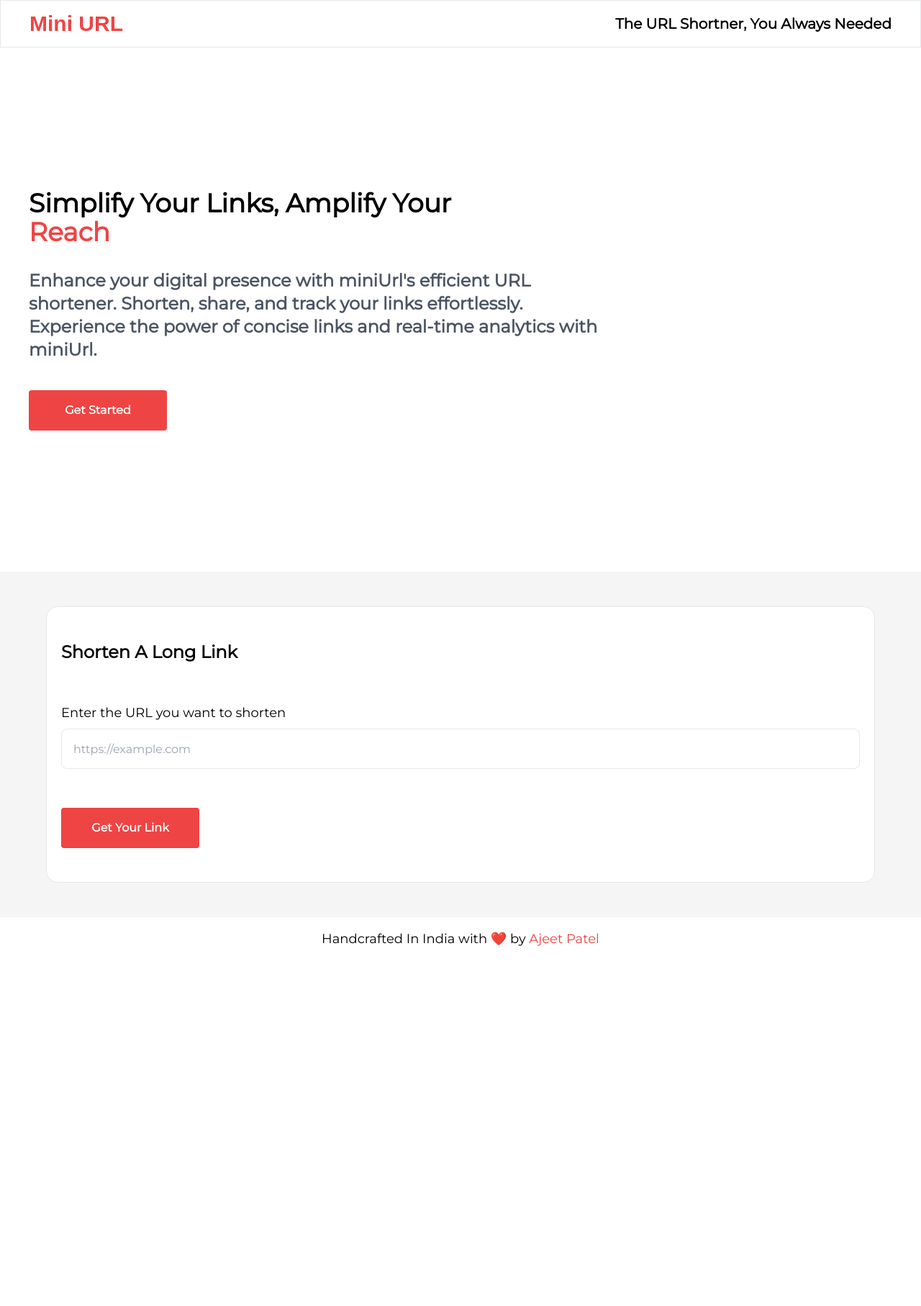
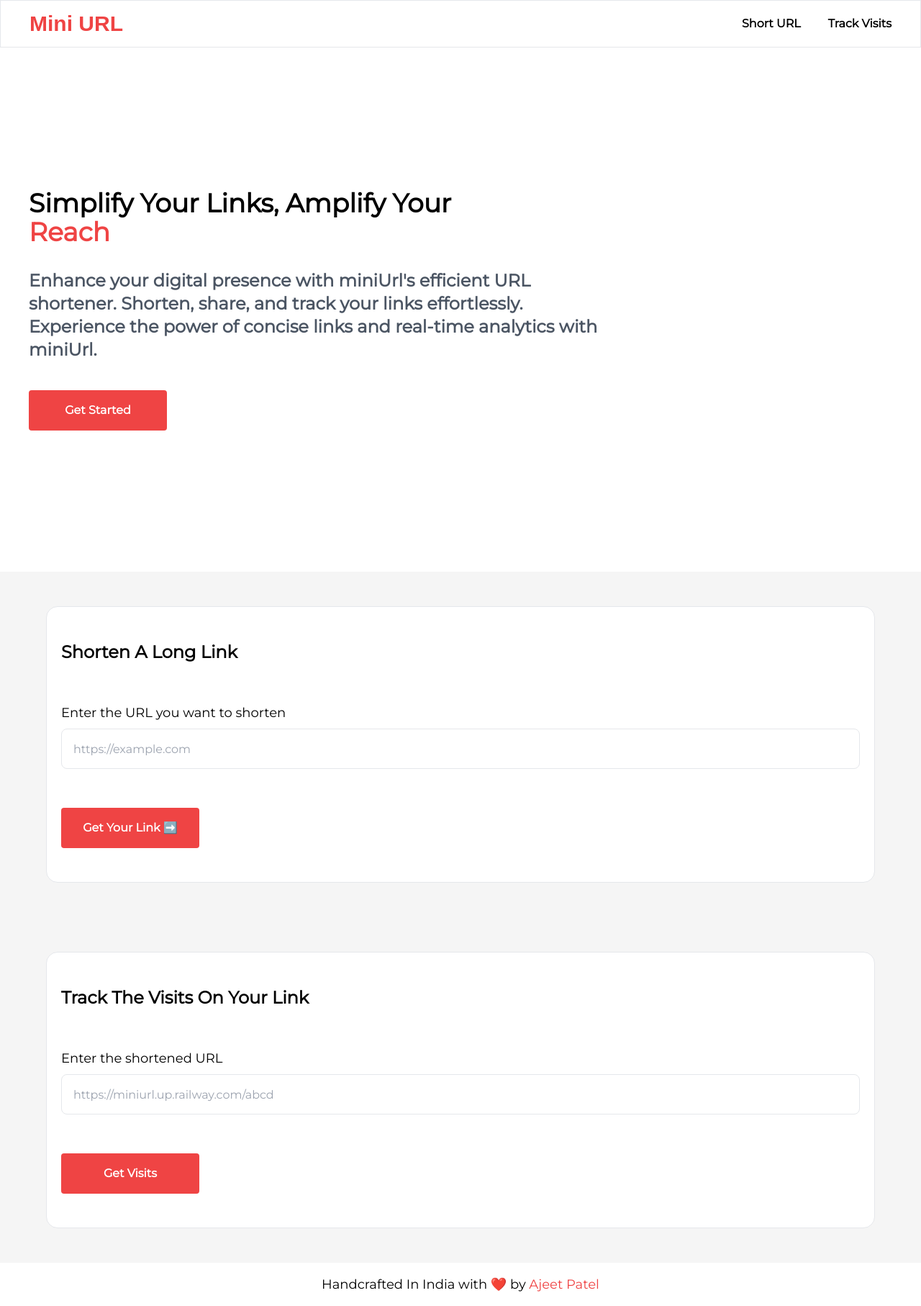
Before and after one commit to Ajeet1606/mini-url-frontend, a React (Vite) app: page / in a window 1280 px wide. Shown: the whole page at 72% size. Before the commit the page ends 1334 px from the top, so only its background shows below. Built offline with nearby package versions, Linux system fonts and the light colour scheme; a web font is replaced by a local one.

Commit message:
created visit history page and scroll on onclick.

```diff
--- a/src/App.tsx
+++ b/src/App.tsx
@@ -1,14 +1,12 @@
 import "./App.css";
-import Footer from "./pages/Footer";
-import Navbar from "./pages/Navbar";
 import RouteConfig from "./routes/RouteConfig";
 
 function App() {
   return (
     <>
-      <Navbar />
+      {/* <Navbar /> */}
       <RouteConfig />
-      <Footer/>
+      {/* <Footer/> */}
     </>
   );
 }
--- a/src/components/Shortner.tsx
+++ b/src/components/Shortner.tsx
@@ -1,7 +1,7 @@
 import { useState } from "react";
 import { URL } from "../routes/IPConfig";
 interface props {
-  inputRef: React.RefObject<HTMLDivElement> | null;
+  inputRef?: React.RefObject<HTMLDivElement> | null;
 }
 const Shortner: React.FC<props> = ({ inputRef }) => {
   const [link, setLink] = useState<string>("");
@@ -47,6 +47,7 @@ const Shortner: React.FC<props> = ({ inputRef }) => {
   return (
     <>
       <div
+        id="shortUrl"
         ref={inputRef}
         className="w-full bg-[#f5f5f5] h-[60vh] flex justify-center items-center font-montserrat"
       >
@@ -77,7 +78,7 @@ const Shortner: React.FC<props> = ({ inputRef }) => {
             className="bg-red-500 text-white font-bold py-3 md:py-4 px-4 rounded md:w-48"
             onClick={handleGetShortLink}
           >
-            Get Your Link
+            {uniqueId === "" ? `Get Your Link ➡️` : "Your Link ➡️"}
           </button>
 
           <p
--- /dev/null
+++ b/src/components/VisitsHistory.tsx
@@ -0,0 +1,136 @@
+import { useState } from "react";
+import { URL } from "../routes/IPConfig";
+import { epochToHumanReadable } from "../utils/utils";
+
+interface visitsHistory {
+  totalClicks: number;
+  timeline: {
+    timestamp: number;
+    _id: string;
+  }[];
+}
+const VisitsHistory = () => {
+  const [link, setLink] = useState<string>("");
+  const [showErrorMessage, setShowErrorMessage] = useState<boolean>(false);
+  const [visitsData, setVisitsData] = useState<visitsHistory>({
+    totalClicks: -1,
+    timeline: [],
+  });
+
+  console.log(visitsData);
+
+  const handleLinkInput = (e: any) => {
+    setLink(e?.target.value);
+    setShowErrorMessage(false);
+    setVisitsData({
+      totalClicks: -1,
+      timeline: [],
+    });
+  };
+
+  const handleGetShortLink = async () => {
+    if (link.length == 0) {
+      setShowErrorMessage(true);
+      return;
+    }
+    console.log(link, URL);
+
+    const shortId = link.split(".app/")[1];
+    console.log(shortId);
+
+    try {
+      const response = await fetch(`${URL}/analytics/${shortId}`, {
+        method: "GET",
+        // headers: {
+        //   "Content-Type": "application/json",
+        // },
+      });
+
+      // Check if the response is OK (status in the range 200-299)
+      if (!response.ok) {
+        throw new Error(`HTTP error! Status: ${response.status}`);
+      }
+
+      // Parse the response data
+      const data = await response.json();
+
+      setVisitsData(data);
+    } catch (error) {
+      console.log(error);
+    }
+  };
+  return (
+    <div
+      id="trackUrl"
+      className={`w-full bg-[#f5f5f5] ${visitsData.totalClicks == -1 ? "h-[60vh]" : "h-[100vh]"} flex justify-center items-center font-montserrat`}
+    >
+      <div className="w-[90%] bg-white h-4/5 border rounded-2xl p-5 flex flex-col justify-around">
+        <h3 className="text-base md:text-2xl font-extrabold">
+          Track The Visits On Your Link
+        </h3>
+        <div className="flex flex-col gap-2">
+          <p className="text-sm md:text-lg">Enter the shortened URL</p>
+          <input
+            className="w-full h-10 md:h-14 p-4 border rounded-lg focus-within:border-red-500 focus-visible:border-red-500"
+            type="text"
+            placeholder="https://miniurl.up.railway.com/abcd"
+            onChange={(e) => handleLinkInput(e)}
+          />
+          <span
+            className={`text-red-500 ${
+              link.trim().length == 0 && showErrorMessage ? "block" : "hidden"
+            }`}
+          >
+            Please provide a valid link
+          </span>
+        </div>
+
+        <button
+          className="bg-red-500 text-white font-bold py-3 md:py-4 px-4 rounded md:w-48"
+          onClick={handleGetShortLink}
+        >
+          Get Visits
+        </button>
+
+        <p
+          className={
+            visitsData.totalClicks === -1
+              ? "hidden"
+              : "text-center text-sm md:text-lg block"
+          }
+        >
+          Your link got:{" "}
+          <span className="text-red-500">
+            {visitsData.totalClicks} clicks
+          </span>
+        </p>
+
+        <div className={visitsData.timeline.length === 0 ? "hidden" : ""}>
+          <p className="text-center text-sm md:text-lg font-semibold mb-3">
+            TimeLine Of Visits
+          </p>
+          <div className="border rounded-md shadow p-5">
+            <table className="w-full">
+              <thead>
+                <tr>
+                  <th className="text-left">Serial No.</th>
+                  <th className="text-left">Time</th>
+                </tr>
+              </thead>
+              <tbody className="mt-3">
+                {visitsData.timeline.map((item, index: number) => (
+                  <tr>
+                    <td>{index + 1}.</td>
+                    <td>{epochToHumanReadable(item.timestamp)}</td>
+                  </tr>
+                ))}
+              </tbody>
+            </table>
+          </div>
+        </div>
+      </div>
+    </div>
+  );
+};
+
+export default VisitsHistory;
--- a/src/pages/Home.tsx
+++ b/src/pages/Home.tsx
@@ -1,5 +1,6 @@
 import { useRef } from "react";
 import Shortner from "../components/Shortner";
+import VisitsHistory from "../components/VisitsHistory";
 
 const Home = () => {
   const inputRef = useRef<HTMLDivElement>(null)
@@ -24,6 +25,7 @@ const Home = () => {
       </div>
 
       <Shortner inputRef = {inputRef}/>
+      <VisitsHistory/>
     </>
   );
 };
--- a/src/pages/Navbar.tsx
+++ b/src/pages/Navbar.tsx
@@ -1,13 +1,31 @@
+const Navbar = () => {
 
-const Navbar = () => {
+  function handleScroll(id: string) {
+    const element = document.querySelector(id);
+    if (element) {
+      element.scrollIntoView({ behavior: 'smooth', block: 'start' });
+    }
+  }
   return (
     <>
-        <div className='w-full md:h-8 md:flex justify-between items-center px-5 md:px-10 py-3 md:py-8 border border-b'>
-            <h3 className='text-xl md:text-3xl font-playwrite font-extrabold text-red-500'>Mini URL</h3>
-            <p className='hidden md:block text-sm md:text-xl font-montserrat font-semibold'>The URL Shortner, You Always Needed</p>
+      <div className="w-full md:h-8 flex justify-between items-center px-5 md:px-10 py-3 md:py-8 border border-b">
+        <h3 className="text-xl md:text-3xl font-playwrite font-extrabold text-red-500">
+          Mini URL
+        </h3>
+        {/* <p className='hidden md:block text-sm md:text-xl font-montserrat font-semibold'>The URL Shortner, You Always Needed</p> */}
+        <div className="w-36 md:w-52 flex justify-between">
+          <p className="text-xs md:text-base font-montserrat font-semibold cursor-pointer"
+          onClick={() => handleScroll('#shortUrl')}>
+            Short URL
+          </p>
+
+          <p className="text-xs md:text-base font-montserrat font-semibold cursor-pointer">
+            Track Visits
+          </p>
         </div>
+      </div>
     </>
-  )
-}
+  );
+};
 
-export default Navbar
+export default Navbar;
--- a/src/routes/RouteConfig.tsx
+++ b/src/routes/RouteConfig.tsx
@@ -1,10 +1,26 @@
-import { createBrowserRouter, RouterProvider } from "react-router-dom";
+import { createBrowserRouter, Outlet, RouterProvider } from "react-router-dom";
 import Home from "../pages/Home";
+import Navbar from "../pages/Navbar";
+import Footer from "../pages/Footer";
+
+const Layout = () => (
+  <>
+    <Navbar />
+    <Outlet /> {/* This will render the matched child route */}
+    <Footer />
+  </>
+);
 
 const router = createBrowserRouter([
   {
     path: "/",
-    element: <Home />,
+    element: <Layout />, // Use the layout component
+    children: [
+      {
+        path: "/",
+        element: <Home />,
+      },
+    ],
   },
 ]);
 
--- /dev/null
+++ b/src/utils/utils.ts
@@ -0,0 +1,14 @@
+export function epochToHumanReadable(epochTime:number) {
+    const date = new Date(epochTime); // data coming in milliseconds
+    const year = date.getFullYear();
+    const month = String(date.getMonth() + 1).padStart(2, '0'); // Months are zero-based
+    const day = String(date.getDate()).padStart(2, '0');
+    const hours = String(date.getHours()).padStart(2, '0');
+    const minutes = String(date.getMinutes()).padStart(2, '0');
+    const seconds = String(date.getSeconds()).padStart(2, '0');
+    return `${year}-${month}-${day} ${hours}:${minutes}:${seconds}`;
+  }
+
+  // Example usage
+  const epochTime = 1625247600; // Example epoch time
+  console.log(epochToHumanReadable(epochTime)); // Output: 2021-07-02 16:00:00
```
Also changed, not shown: 1 other file (tests, documents, lock files or other folders).
